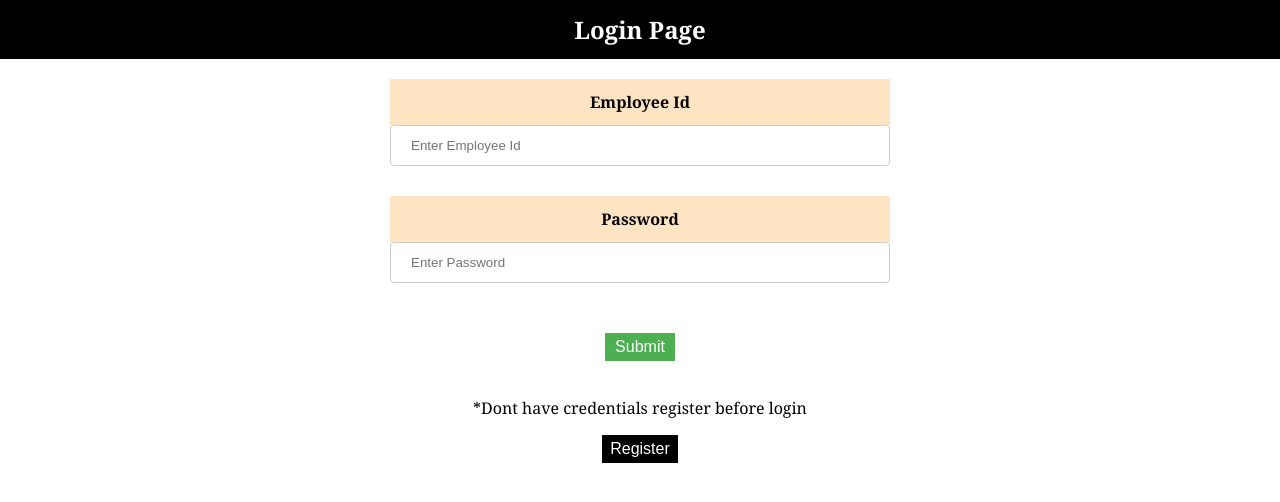
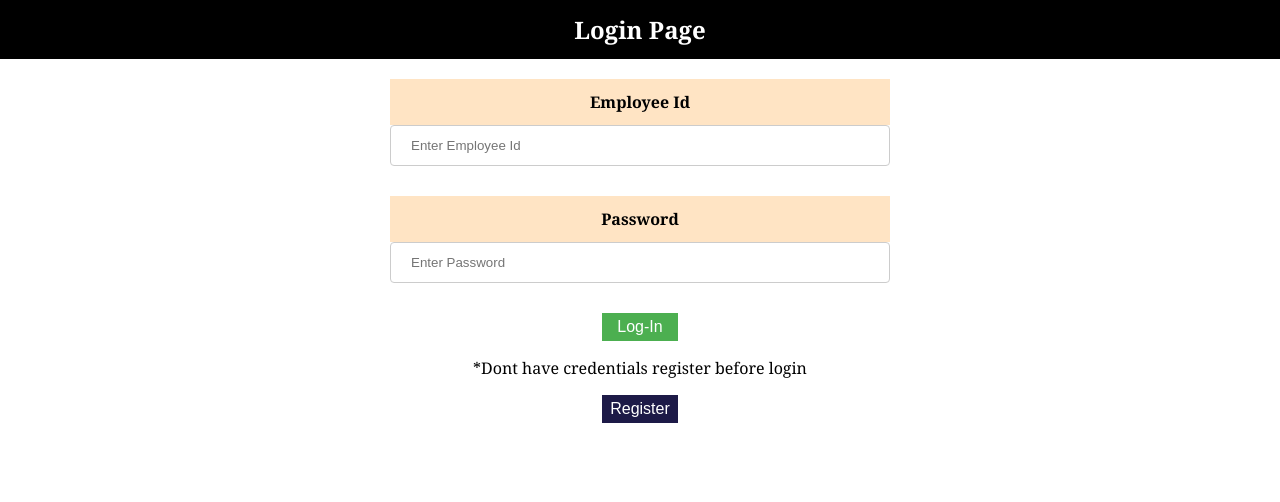
Before and after one commit to Rachana3110/react-employee-app, a React (Create React App) app: page / in a window 1280 px wide. Shown: the top 502 px of the page. Built offline with nearby package versions, Linux system fonts and the light colour scheme; no server answers.

Commit message:
CSS fixes

```diff
--- a/src/pages/Home.js
+++ b/src/pages/Home.js
@@ -2,6 +2,7 @@
 import React, { useEffect } from "react";
 // import React, { useEffect, useState } from "react";
 import { useNavigate } from "react-router-dom";
+import "./css/HomePage.css";
 
 function HomePage({ setToken }) {
   // const [loginData, setLoginData] = useState();
@@ -31,8 +32,16 @@ function HomePage({ setToken }) {
 
   return (
     <div>
-      <h1>Welcome to home page</h1>
-      <button onClick={handleLogout}>Logout</button>
+      <h2 className="home-header">
+        Employee Application
+        <button
+          className="logout-button"
+          onClick={handleLogout}
+        >
+          Logout
+        </button>
+      </h2>
+
       {/* {loginData && empData && (
         <form>
           <h2>Welcome to Home Page</h2>
--- a/src/pages/Login.js
+++ b/src/pages/Login.js
@@ -60,7 +60,7 @@ const Registration = ({ setToken }) => {
             </div>
           );
         })}
-        <input className="submit-button" type="submit" value="Submit" />
+        <input className="submit-button" type="submit" value="Log-In" />
         <p>*Dont have credentials register before login</p>
         <Link to="/registration">
           <input className="register-button" type="button" value="Register" />
--- a/src/pages/Registration.js
+++ b/src/pages/Registration.js
@@ -76,7 +76,14 @@ const Registration = () => {
   };
   return (
     <FormContext.Provider value={{ handleChange }}>
-      <h2 className="registration-header">Registration Page</h2>
+      <h2 className="registration-header">
+        <button className="back-button">
+          <Link className="link" to="/">
+            Back to Login{" "}
+          </Link>
+        </button>
+        Registration Page
+      </h2>
       <form className="registration-form-container" onSubmit={handleRegister}>
         {RegisterConfig.map((questions) => {
           return (
@@ -87,7 +94,6 @@ const Registration = () => {
           );
         })}
         <input className="register-button" type="submit" value="Register" />
-        <Link className="back-button" to="/">Back to Login</Link>
       </form>
     </FormContext.Provider>
   );
--- a/src/pages/css/HomePage.css
+++ b/src/pages/css/HomePage.css
@@ -0,0 +1,16 @@
+.home-header {
+  overflow: hidden;
+  background-color: #000000;
+  margin-top: 0%;
+  color: white;
+  padding: 1%;
+  text-align: center;
+}
+
+.logout-button {
+  float: right;
+  margin-right: 20px;
+  padding: 5px;
+  font-size: 15px;
+  font-weight: bold;
+}
--- a/src/pages/css/Login.css
+++ b/src/pages/css/Login.css
@@ -26,12 +26,11 @@
   background-color: #4caf50;
   border: none;
   color: white;
-  padding: 5px 10px;
+  padding: 5px 15px 5px 15px;
   text-align: center;
   text-decoration: none;
   display: inline-block;
   font-size: 16px;
-  margin: 20px;
   cursor: pointer;
 }
 
@@ -43,4 +42,5 @@
   text-align: center;
   font-size: 16px;
   cursor: pointer;
+  margin-bottom: 5%;
 }
--- a/src/pages/css/Registration.css
+++ b/src/pages/css/Registration.css
@@ -2,7 +2,6 @@
   display: flex;
   flex-direction: column;
   align-items: center;
-  margin-bottom: 5%;
 }
 
 .registration-header {
@@ -14,6 +13,11 @@
   text-align: center;
 }
 
+.back-button {
+  float: left;
+  padding: 3px;
+}
+
 .question-label {
   display: block;
   font-weight: bold;
@@ -22,13 +26,9 @@
   background-color: #ffe4c4;
 }
 
-.register-button {
-  background-color: #000000;
-  border: none;
-  color: white;
-  padding: 5px 8px;
-  text-align: center;
-  font-size: 16px;
-  cursor: pointer;
-  margin-bottom: 2%;
+.link {
+  text-decoration: none;
+  color: #000000;
+  font-size: 13px;
+  font-weight: bold;
 }
```
